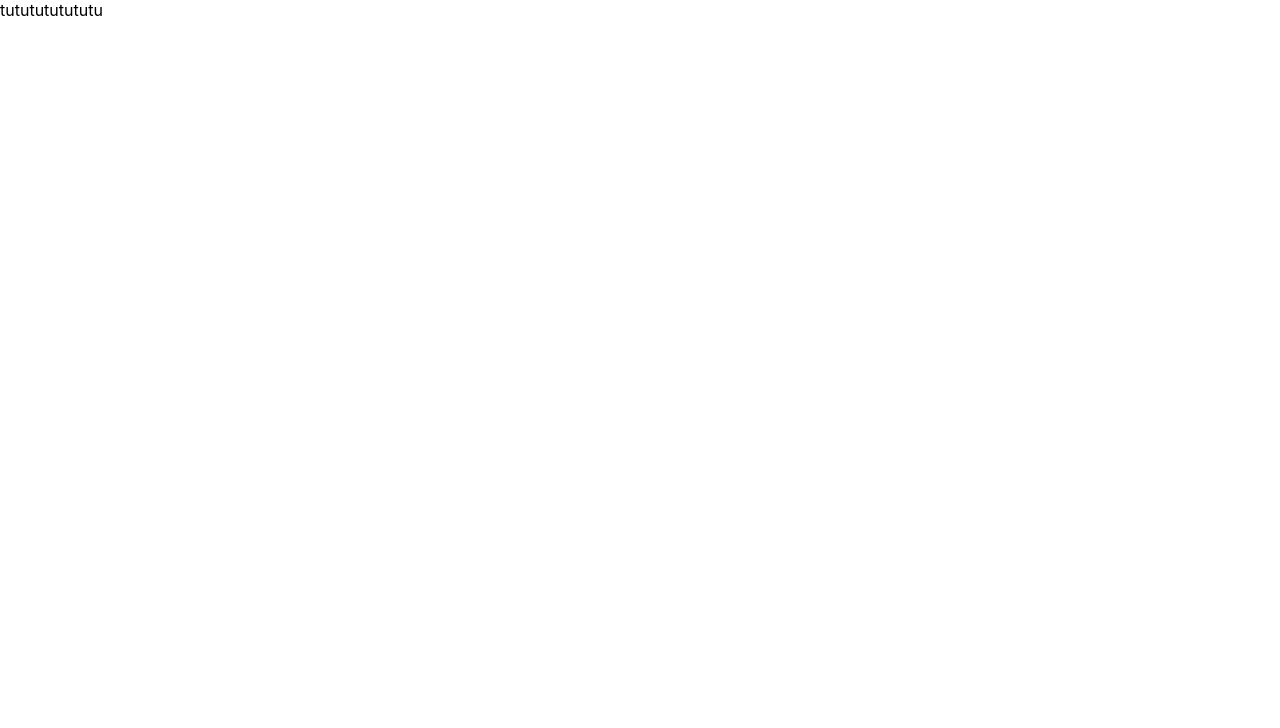
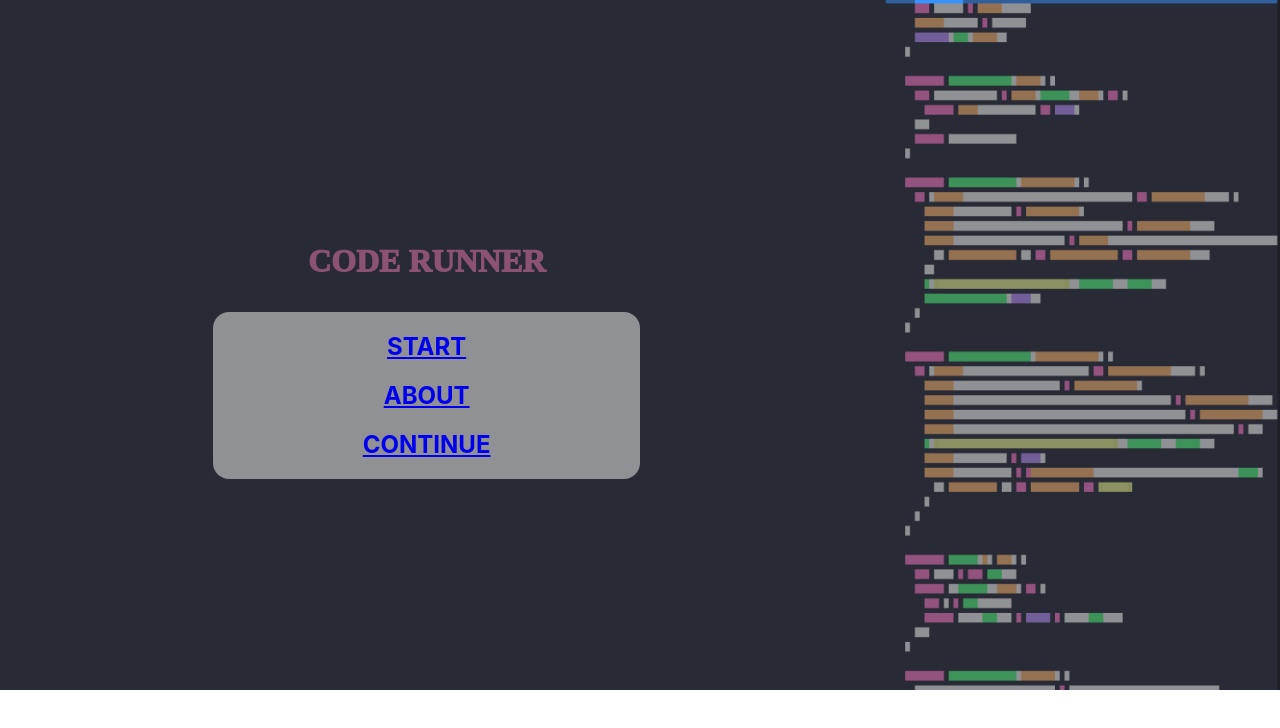
Before and after one commit to RamanCavalcante/learn_programing, a React (Create React App) app in the folder web-app/: page / in a window 1280 px wide. Shown: the top 728 px of the page. Built offline with nearby package versions, Linux system fonts and the light colour scheme.

Commit message:
feat: implement layout in activities

```diff
--- a/web-app/package.json
+++ b/web-app/package.json
@@ -44,6 +44,7 @@
     ]
   },
   "devDependencies": {
+    "@mui/icons-material": "^5.14.16",
     "@typescript-eslint/eslint-plugin": "^6.9.1",
     "@typescript-eslint/parser": "^6.9.1",
     "eslint": "^8.52.0",
@@ -52,6 +53,8 @@
     "eslint-plugin-react": "^7.33.2",
     "eslint-plugin-react-hooks": "^4.6.0",
     "prettier": "3.0.3",
+    "react-icons": "^4.11.0",
+    "react-image": "^4.1.0",
     "react-router": "^6.18.0",
     "react-router-dom": "^6.18.0"
   }
--- a/web-app/src/pages/ActivitiesPage/ActivitiesPage.tsx
+++ b/web-app/src/pages/ActivitiesPage/ActivitiesPage.tsx
@@ -1,10 +1,25 @@
 import React from 'react';
+import { IoMdArrowRoundBack } from 'react-icons/io';
+import ItemLesson from './components/ItemLesson';
+import style from './style.module.css';
 
 const ActivitiesPage = () => {
+  // const activitiesList = [];
   return (
-    <div>
-      <div>BBBBBBBBBBBBBB</div>
-      <h2>ActivitiesPage</h2>
+    <div className={style.main}>
+      <div className={style.side_bar}>
+        <div className={style.top_side_bar}>
+          <h4>Atividades</h4>
+          <button>
+            <IoMdArrowRoundBack />
+          </button>
+        </div>
+        {/* lista */}
+        <div className={style.content_side_bar}>
+          <ItemLesson />
+        </div>
+      </div>
+      <div className={style.content_main}>aaaaaa</div>
     </div>
   );
 };
--- /dev/null
+++ b/web-app/src/pages/ActivitiesPage/components/ItemLesson/index.tsx
@@ -0,0 +1,15 @@
+import React from 'react';
+import style from './style.module.css';
+
+const ItemLesson = () => {
+  return (
+    <div className={style.content_item}>
+      <div className={style.check_item}></div>
+      <div className={style.name_lesson}>
+        <p>titulo atividade</p>
+      </div>
+    </div>
+  );
+};
+
+export default ItemLesson;
--- /dev/null
+++ b/web-app/src/pages/ActivitiesPage/components/ItemLesson/style.module.css
@@ -0,0 +1,22 @@
+
+.content_item {
+  padding: 0.2rem;
+  padding-left: 0.7rem;
+  display: flex;
+  align-items: center;
+  background-color: #21222C;
+  height: 90%;
+  gap: 0.7rem;
+}
+
+.check_item {
+  width: 15px;
+  height: 15px;
+  background-color: #8CFCA4;
+  border-radius: 50%;
+}
+
+.name_lesson {
+  color: #ffffff;
+  font-weight: bolder;
+}
--- /dev/null
+++ b/web-app/src/pages/ActivitiesPage/style.module.css
@@ -0,0 +1,33 @@
+.main {
+  display: flex;
+  height: 100vh; /* Define a altura para 100% da altura da janela */
+  width: 100vw;  /* Define a largura para 100% da largura da janela */
+  background-color: blue;
+}
+
+.content_main {
+  background-color: #282836;
+  width: 100%;
+}
+
+.side_bar {
+  background-color: #14151C;
+  width: 25%;
+  height: 100%;
+}
+
+.top_side_bar {
+  color: #ffffff;
+  display: flex;
+  justify-content: space-between;
+  align-items: center;
+  padding: 0.7rem;
+  height: 4%;
+}
+
+
+.top_side_bar > button {
+  width: 38px;
+  height: 38px;
+  border-radius: 0.5rem;
+}
--- a/web-app/src/pages/HomePage/HomePage.tsx
+++ b/web-app/src/pages/HomePage/HomePage.tsx
@@ -1,7 +1,35 @@
 import React from 'react';
+import Minimap from '../../assets/image_minimap.png';
+import style from './style.module.css';
+import { Link } from 'react-router-dom';
 
 function HomePage() {
-  return <div>tututututututu</div>;
+  return (
+    <div className={style.main}>
+      <div className={style.content_main}>
+        <div className={style.container}>
+          <div className={style.inner_container}>
+            <div className={style.title}>
+              <p>CODE RUNNER</p>
+            </div>
+            <div className={style.modal}>
+              <Link to="/activities" replace={true}>
+                <h2>START</h2>
+              </Link>
+              <Link to="/activities" replace={true}>
+                <h2>ABOUT</h2>
+              </Link>
+              <Link to="/activities" replace={true}>
+                <h2>CONTINUE</h2>
+              </Link>
+            </div>
+          </div>
+        </div>
+      </div>
+      <div className={style.side_image}>
+        <img src={Minimap} alt="image minimap" />
+      </div>
+    </div>
+  );
 }
-
 export default HomePage;
--- /dev/null
+++ b/web-app/src/pages/HomePage/style.module.css
@@ -0,0 +1,68 @@
+
+.main{
+  display: flex;
+  width: 100%;
+  background-color: #282a36;
+}
+
+.content_main {
+  width: 80%;
+  display: flex;
+  justify-content: center;
+  align-items: center;
+}
+
+.container {
+  width: 100%;
+  justify-content: center;
+  align-items: center;
+}
+
+.inner_container {
+  display: flex;
+  flex-direction: column;
+  align-items: center;
+  justify-content: center;
+  width: 100%;
+  height: 40%;
+}
+
+.inner_container > div > p {
+  align-items: center;
+}
+
+.modal {
+  background-color: #909194;
+  border-radius: 1rem;
+  text-align: center;
+  width: 50%;
+}
+
+.modal > h2 {
+  textDecoration: none;
+  font-family: Rubik Mono One;
+  font-style: normal;
+  font-weight: 970;
+  line-height: normal;
+  font-size: xx-large;
+  color: #282a36;
+
+}
+.side_image {
+  width: 40%;
+}
+
+.title > p {
+  font-family: Russo One;
+  font-style: normal;
+  font-weight: 970;
+  line-height: normal;
+  font-size: xx-large;
+  color: #8B5274;
+}
+
+.side_image > img{
+  width: 100%;
+  height: 100%;
+  object-fit: cover;
+}
--- a/web-app/src/react-app-env.d.ts
+++ b/web-app/src/react-app-env.d.ts
@@ -1 +1,2 @@
 /// <reference types="react-scripts" />
+declare module '*.module.css';
```
Also changed, not shown: web-app/src/pages/StartPage/StartPage.tsx (added, +12 -0 lines), web-app/src/assets/image_minimap.png (added), web-app/src/pages/HomePage/HomePage.css (deleted), web-app/src/pages/StartPage/style.module.css (added), 1 other file (tests, documents, lock files or other folders).
